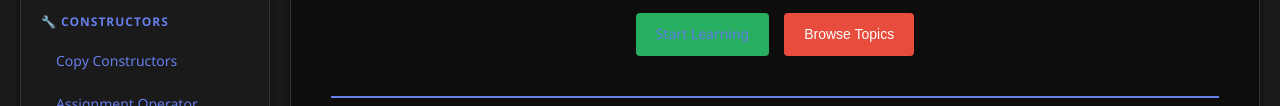
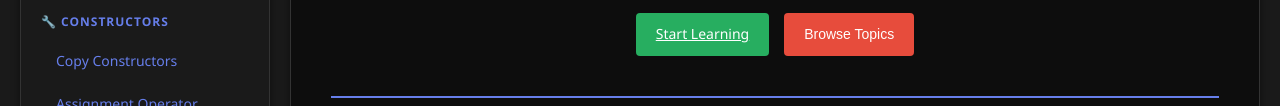
Before and after one commit to AleParavano/COS110Website, a plain HTML site: page index.html in a window 1280 px wide. Both pictures are taken after a click on the button "☀️". Shown: the part 403-509 px from the top of the page. Drawn offline with Linux system fonts and the light colour scheme.

Commit message:
Final fix

```diff
--- a/css/style.css
+++ b/css/style.css
@@ -41,11 +41,6 @@ body {
     color: var(--text-dark);
     line-height: 1.6;
     transition: background-color 0.3s, color 0.3s;
-}
-
-a.btn-primary {
-    color: white;
-    text-decoration: none;
 }
 
 /* ============================================================================
@@ -1339,3 +1334,7 @@ body.dark-theme a {
 body.dark-theme li {
     color: #e0e0e0 !important;
 }
+
+body.dark-theme a.btn-primary {
+    color: white !important;
+}
```
